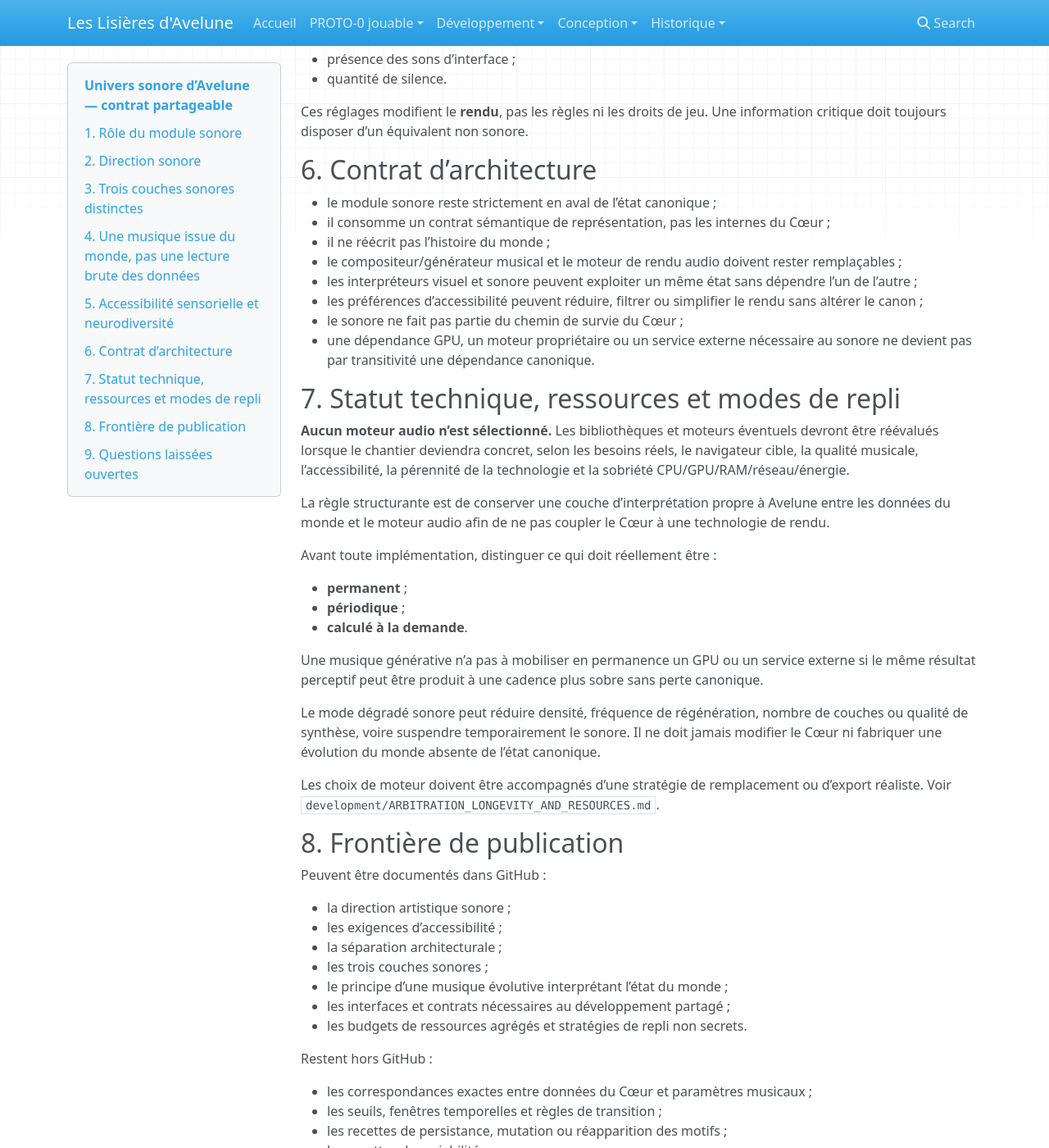
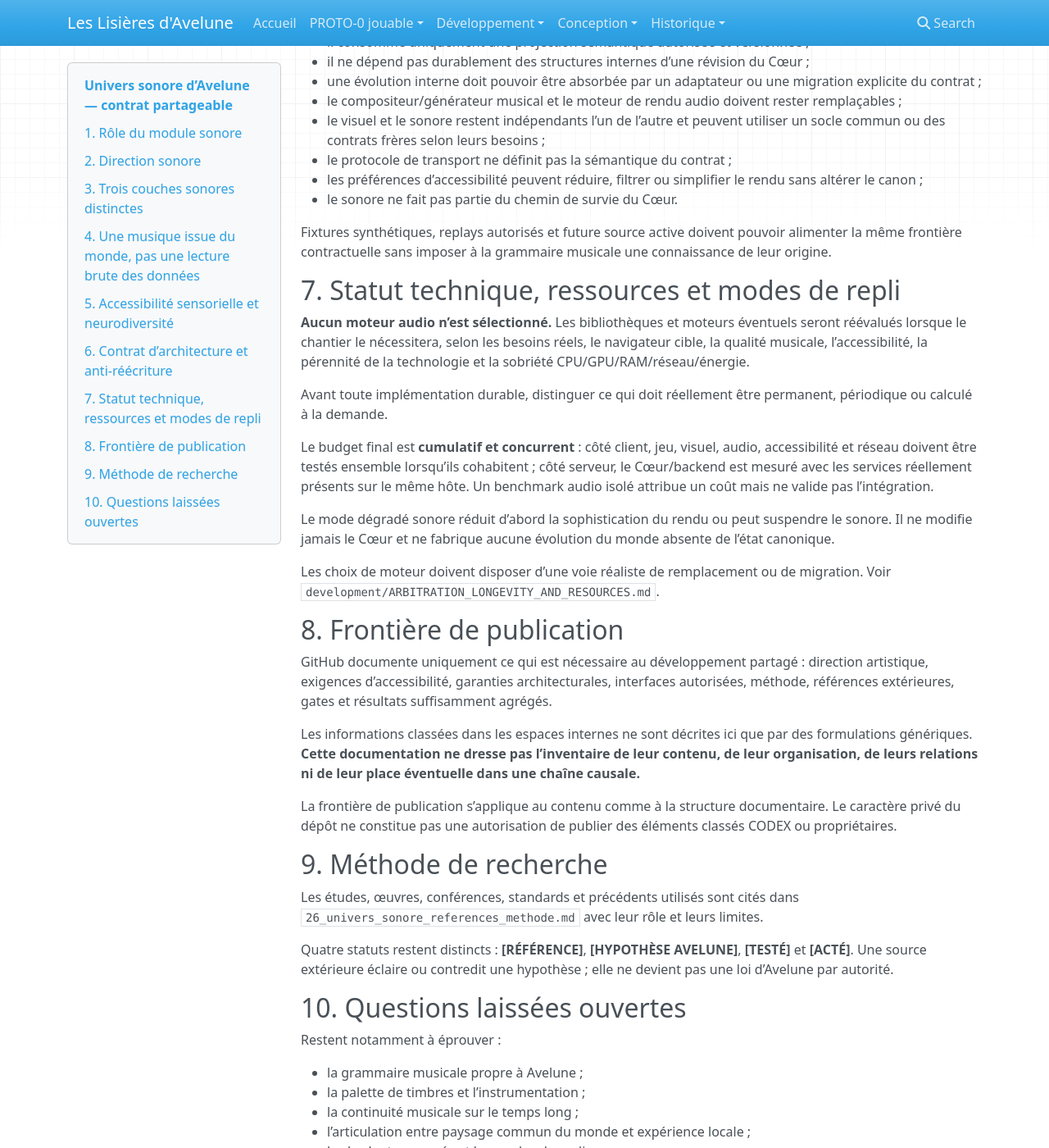
Before and after one commit to Abeliome-Officiel/les-lisieres-avelune, an MkDocs documentation site: the page built from docs/23_univers_sonore_contrat_public.md, in a window 1280 px wide and 1400 px high, scrolled down 1959 px. Shown: the whole window at 82% size. Built offline with MkDocs 1.6.1, drawn with Linux system fonts in a browser that asks for light colours; nearby versions of some CDN libraries; some of the changed text lies outside the part shown.

Commit message:
docs: durcir l'hygiène CODEX du contrat sonore

````diff
--- a/docs/23_univers_sonore_contrat_public.md
+++ b/docs/23_univers_sonore_contrat_public.md
@@ -6,14 +6,16 @@ Statut : **direction de conception future**. Les principes ci-dessous sont acté
 
 Le **Cœur vivant** reste exclusivement le moteur autonome d’évolution du vivant et de production de l’état canonique d’Avelune. Il ne devient pas un moteur musical.
 
-Le sonore est un **interpréteur en aval**, au même niveau conceptuel que le futur interpréteur visuel :
+Le sonore est un **interpréteur en aval**, au même niveau conceptuel que l’interpréteur visuel :
 
 ```text
 Cœur vivant
     ↓
 état canonique du monde
     ↓
-contrat sémantique de représentation
+projection sémantique autorisée
+    ↓
+contrat de représentation versionné
     ↓
 interpréteurs indépendants
     ├─ visuel
@@ -47,91 +49,70 @@ Ces couches peuvent partager une identité timbrale, mais leurs responsabilités
 
 ## 4. Une musique issue du monde, pas une lecture brute des données
 
-Le sonore peut exploiter les résultats du Cœur sans devenir une simple sonification de statistiques.
+Le sonore peut exploiter les conséquences perceptibles autorisées de l’état du monde sans devenir une simple sonification de statistiques.
 
-Les transformations du monde doivent influencer une **grammaire musicale** — par exemple sa densité, sa stabilité, ses timbres, ses motifs, son registre, son rythme ou ses transitions — plutôt qu’établir une conversion directe entre une valeur du moteur et une note.
+Les transformations du monde influencent une **grammaire musicale** plutôt qu’une conversion directe d’une donnée interne en paramètre audio. La bande-son peut ainsi évoluer progressivement avec Avelune et conserver une continuité perceptible dans le temps, tandis que le Cœur reste totalement indépendant de la musique.
 
-La bande-son pourra ainsi évoluer progressivement avec Avelune et conserver une continuité perceptible dans le temps, tandis que le Cœur reste totalement indépendant de la musique.
+Le contrat public décrit uniquement la sémantique nécessaire au rôle autorisé du client ou de l’interpréteur. Il ne constitue pas une copie renommée du modèle interne du Cœur.
 
 ## 5. Accessibilité sensorielle et neurodiversité
 
 Il ne doit pas exister un unique « mode neuroA ». Les besoins sensoriels peuvent être différents, voire opposés.
 
-L’accessibilité sonore doit donc être pensée comme un ensemble de réglages indépendants, avec éventuellement des profils de départ entièrement modifiables. Les dimensions envisageables comprennent notamment :
-
-- intensité des transitoires ;
-- dynamique générale ;
-- densité musicale ;
-- quantité de répétition ;
-- fréquence des variations ;
-- importance des basses ;
-- richesse des aigus ;
-- spatialisation ;
-- quantité de sons ponctuels ;
-- complexité rythmique ;
-- nombre de couches simultanées ;
-- présence des sons d’interface ;
-- quantité de silence.
+L’accessibilité sonore doit donc être pensée comme un ensemble de réglages indépendants, avec éventuellement des profils de départ entièrement modifiables. Les dimensions de rendu peuvent notamment agir sur l’intensité, la dynamique, la densité, la répétition, la richesse spectrale, la spatialisation, la complexité rythmique, le nombre de couches, les sons ponctuels et la quantité de silence.
 
 Ces réglages modifient le **rendu**, pas les règles ni les droits de jeu. Une information critique doit toujours disposer d’un équivalent non sonore.
 
-## 6. Contrat d’architecture
+## 6. Contrat d’architecture et anti-réécriture
 
 - le module sonore reste strictement en aval de l’état canonique ;
-- il consomme un contrat sémantique de représentation, pas les internes du Cœur ;
-- il ne réécrit pas l’histoire du monde ;
+- il consomme uniquement une projection sémantique autorisée et versionnée ;
+- il ne dépend pas durablement des structures internes d’une révision du Cœur ;
+- une évolution interne doit pouvoir être absorbée par un adaptateur ou une migration explicite du contrat ;
 - le compositeur/générateur musical et le moteur de rendu audio doivent rester remplaçables ;
-- les interpréteurs visuel et sonore peuvent exploiter un même état sans dépendre l’un de l’autre ;
+- le visuel et le sonore restent indépendants l’un de l’autre et peuvent utiliser un socle commun ou des contrats frères selon leurs besoins ;
+- le protocole de transport ne définit pas la sémantique du contrat ;
 - les préférences d’accessibilité peuvent réduire, filtrer ou simplifier le rendu sans altérer le canon ;
-- le sonore ne fait pas partie du chemin de survie du Cœur ;
-- une dépendance GPU, un moteur propriétaire ou un service externe nécessaire au sonore ne devient pas par transitivité une dépendance canonique.
+- le sonore ne fait pas partie du chemin de survie du Cœur.
+
+Fixtures synthétiques, replays autorisés et future source active doivent pouvoir alimenter la même frontière contractuelle sans imposer à la grammaire musicale une connaissance de leur origine.
 
 ## 7. Statut technique, ressources et modes de repli
 
-**Aucun moteur audio n’est sélectionné.** Les bibliothèques et moteurs éventuels devront être réévalués lorsque le chantier deviendra concret, selon les besoins réels, le navigateur cible, la qualité musicale, l’accessibilité, la pérennité de la technologie et la sobriété CPU/GPU/RAM/réseau/énergie.
+**Aucun moteur audio n’est sélectionné.** Les bibliothèques et moteurs éventuels seront réévalués lorsque le chantier le nécessitera, selon les besoins réels, le navigateur cible, la qualité musicale, l’accessibilité, la pérennité de la technologie et la sobriété CPU/GPU/RAM/réseau/énergie.
 
-La règle structurante est de conserver une couche d’interprétation propre à Avelune entre les données du monde et le moteur audio afin de ne pas coupler le Cœur à une technologie de rendu.
+Avant toute implémentation durable, distinguer ce qui doit réellement être permanent, périodique ou calculé à la demande.
 
-Avant toute implémentation, distinguer ce qui doit réellement être :
+Le budget final est **cumulatif et concurrent** : côté client, jeu, visuel, audio, accessibilité et réseau doivent être testés ensemble lorsqu’ils cohabitent ; côté serveur, le Cœur/backend est mesuré avec les services réellement présents sur le même hôte. Un benchmark audio isolé attribue un coût mais ne valide pas l’intégration.
 
-- **permanent** ;
-- **périodique** ;
-- **calculé à la demande**.
+Le mode dégradé sonore réduit d’abord la sophistication du rendu ou peut suspendre le sonore. Il ne modifie jamais le Cœur et ne fabrique aucune évolution du monde absente de l’état canonique.
 
-Une musique générative n’a pas à mobiliser en permanence un GPU ou un service externe si le même résultat perceptif peut être produit à une cadence plus sobre sans perte canonique.
-
-Le mode dégradé sonore peut réduire densité, fréquence de régénération, nombre de couches ou qualité de synthèse, voire suspendre temporairement le sonore. Il ne doit jamais modifier le Cœur ni fabriquer une évolution du monde absente de l’état canonique.
-
-Les choix de moteur doivent être accompagnés d’une stratégie de remplacement ou d’export réaliste. Voir `development/ARBITRATION_LONGEVITY_AND_RESOURCES.md`.
+Les choix de moteur doivent disposer d’une voie réaliste de remplacement ou de migration. Voir `development/ARBITRATION_LONGEVITY_AND_RESOURCES.md`.
 
 ## 8. Frontière de publication
 
-Peuvent être documentés dans GitHub :
+GitHub documente uniquement ce qui est nécessaire au développement partagé : direction artistique, exigences d’accessibilité, garanties architecturales, interfaces autorisées, méthode, références extérieures, gates et résultats suffisamment agrégés.
 
-- la direction artistique sonore ;
-- les exigences d’accessibilité ;
-- la séparation architecturale ;
-- les trois couches sonores ;
-- le principe d’une musique évolutive interprétant l’état du monde ;
-- les interfaces et contrats nécessaires au développement partagé ;
-- les budgets de ressources agrégés et stratégies de repli non secrets.
+Les informations classées dans les espaces internes ne sont décrites ici que par des formulations génériques. **Cette documentation ne dresse pas l’inventaire de leur contenu, de leur organisation, de leurs relations ni de leur place éventuelle dans une chaîne causale.**
 
-Restent hors GitHub :
+La frontière de publication s’applique au contenu comme à la structure documentaire. Le caractère privé du dépôt ne constitue pas une autorisation de publier des éléments classés CODEX ou propriétaires.
 
-- les correspondances exactes entre données du Cœur et paramètres musicaux ;
-- les seuils, fenêtres temporelles et règles de transition ;
-- les recettes de persistance, mutation ou réapparition des motifs ;
-- les recettes de variabilité ;
-- les signatures cachées ;
-- les causalités ou indices susceptibles de révéler le fonctionnement propriétaire du Cœur ou des secrets narratifs.
+## 9. Méthode de recherche
 
-## 9. Questions laissées ouvertes
+Les études, œuvres, conférences, standards et précédents utilisés sont cités dans `26_univers_sonore_references_methode.md` avec leur rôle et leurs limites.
 
-- grammaire harmonique et rythmique propre à Avelune ;
-- palette de timbres et instrumentation ;
-- mémoire et transformation des motifs sur de longues durées ;
-- part commune au monde partagé et adaptation locale au joueur ;
-- budget CPU/GPU/RAM/réseau/énergie et stratégie de rendu navigateur ;
-- moteur audio final, pérennité de ses dépendances et modes de repli.
+Quatre statuts restent distincts : **[RÉFÉRENCE]**, **[HYPOTHÈSE AVELUNE]**, **[TESTÉ]** et **[ACTÉ]**. Une source extérieure éclaire ou contredit une hypothèse ; elle ne devient pas une loi d’Avelune par autorité.
 
-Ces questions seront reprises lorsque le contrat sémantique de représentation du monde sera suffisamment stable.
+## 10. Questions laissées ouvertes
+
+Restent notamment à éprouver :
+
+- la grammaire musicale propre à Avelune ;
+- la palette de timbres et l’instrumentation ;
+- la continuité musicale sur le temps long ;
+- l’articulation entre paysage commun du monde et expérience locale ;
+- les budgets mesurés et les modes de repli ;
+- le moteur audio final et sa stratégie de migration ;
+- la version initiale de la sémantique sonore autorisée et sa politique de compatibilité.
+
+Le principe retenu est plus important que la bibliothèque : **Avelune produit son histoire ; le sonore en donne une perception cohérente, accessible, sobre et remplaçable.**
````
